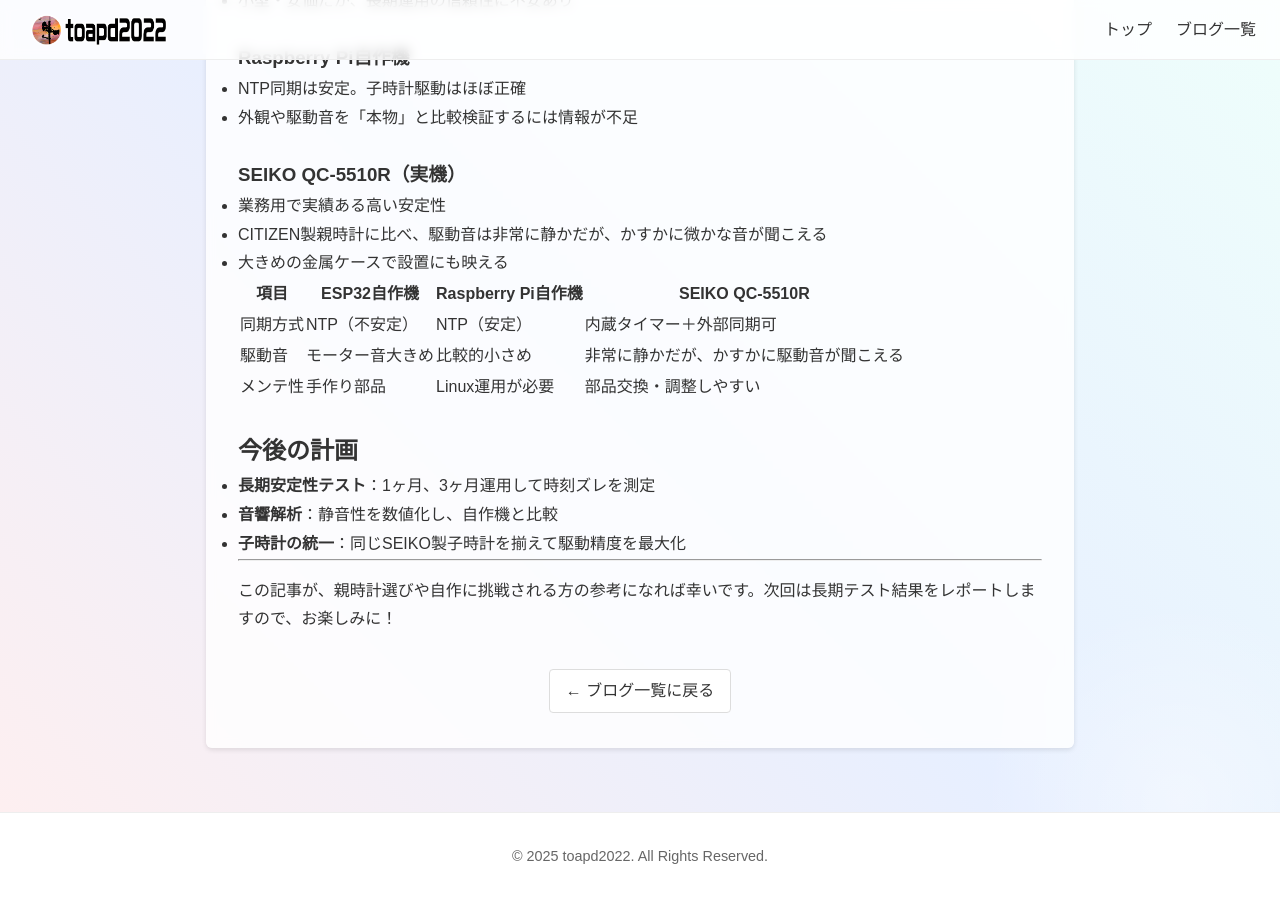
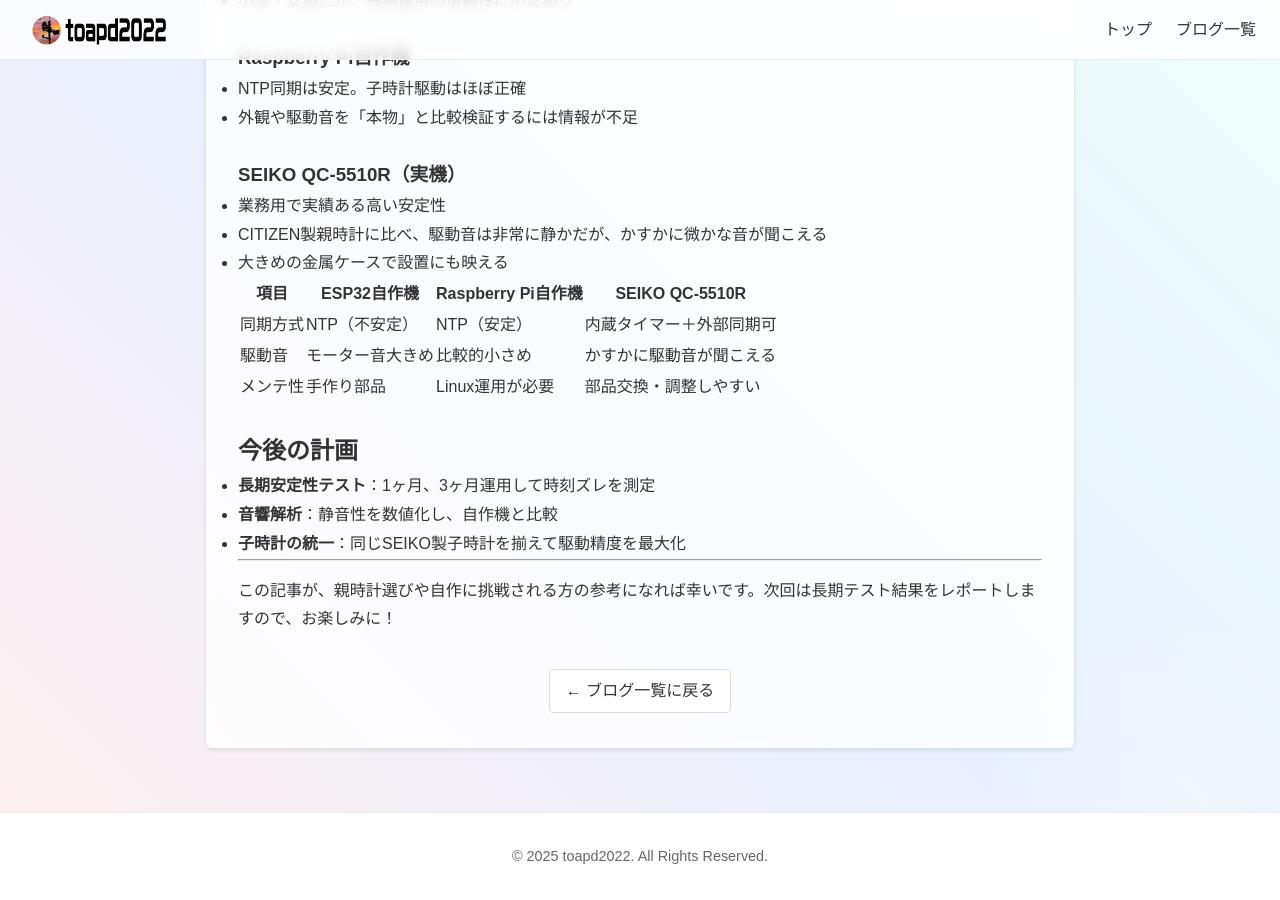
Before and after one commit to toapd2022/toapd2022, a Jekyll site: the page built from _posts/2025-04-17-oyatokei.md, in a window 1280 px wide and 900 px high, scrolled down 1179 px. Built offline with Jekyll 4.4.1, drawn with Linux system fonts in a browser that asks for light colours.

Commit message:
Update 2025-04-17-oyatokei.md

```diff
--- a/_posts/2025-04-17-oyatokei.md
+++ b/_posts/2025-04-17-oyatokei.md
@@ -27,12 +27,36 @@
 - CITIZEN製親時計に比べ、駆動音は非常に静かだが、かすかに微かな音が聞こえる
 - 大きめの金属ケースで設置にも映える
 
-| 項目         | ESP32自作機         | Raspberry Pi自作機    | SEIKO QC-5510R                        |
-|--------------|----------------------|------------------------|----------------------------------------|
-| 同期方式     | NTP（不安定）         | NTP（安定）             | 内蔵タイマー＋外部同期可               |
-| 駆動音       | モーター音大きめ     | 比較的小さめ            | 非常に静かだが、かすかに駆動音が聞こえる |
-| メンテ性     | 手作り部品           | Linux運用が必要         | 部品交換・調整しやすい                 |
-
+<table>
+  <thead>
+    <tr>
+      <th>項目</th>
+      <th>ESP32自作機</th>
+      <th>Raspberry Pi自作機</th>
+      <th>SEIKO QC‑5510R</th>
+    </tr>
+  </thead>
+  <tbody>
+    <tr>
+      <td>同期方式</td>
+      <td>NTP（不安定）</td>
+      <td>NTP（安定）</td>
+      <td>内蔵タイマー＋外部同期可</td>
+    </tr>
+    <tr>
+      <td>駆動音</td>
+      <td>モーター音大きめ</td>
+      <td>比較的小さめ</td>
+      <td>かすかに駆動音が聞こえる</td>
+    </tr>
+    <tr>
+      <td>メンテ性</td>
+      <td>手作り部品</td>
+      <td>Linux運用が必要</td>
+      <td>部品交換・調整しやすい</td>
+    </tr>
+  </tbody>
+</table>
 
 ## 今後の計画
 
```
